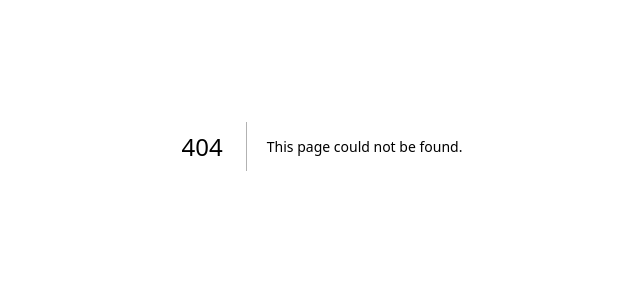
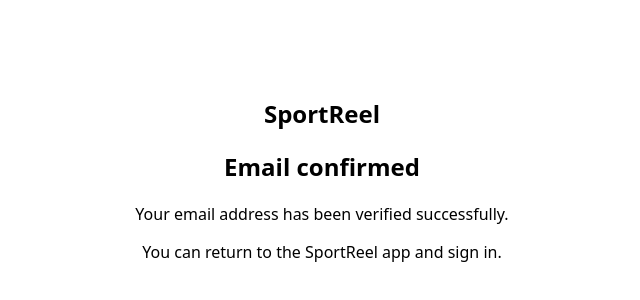
Before and after one commit to yotamfried-ux/Video-editing-with-drone, a Next.js app in the folder web-api/: page / in a window 1280 px wide. Before the commit this address had no page. Shown: the part 254-554 px from the top of the page, without its empty margins (318-958 px from the left). Built offline with nearby package versions, Linux system fonts and the light colour scheme.

Commit message:
fix(auth): add confirmation redirect landing page (#212)

```diff
--- /dev/null
+++ b/web-api/src/app/page.tsx
@@ -0,0 +1,21 @@
+export default function HomePage() {
+  return (
+    <main
+      style={{
+        minHeight: '100vh',
+        display: 'grid',
+        placeItems: 'center',
+        padding: '24px',
+        fontFamily: 'system-ui, sans-serif',
+        textAlign: 'center',
+      }}
+    >
+      <section>
+        <h1>SportReel</h1>
+        <h2>Email confirmed</h2>
+        <p>Your email address has been verified successfully.</p>
+        <p>You can return to the SportReel app and sign in.</p>
+      </section>
+    </main>
+  );
+}
```
